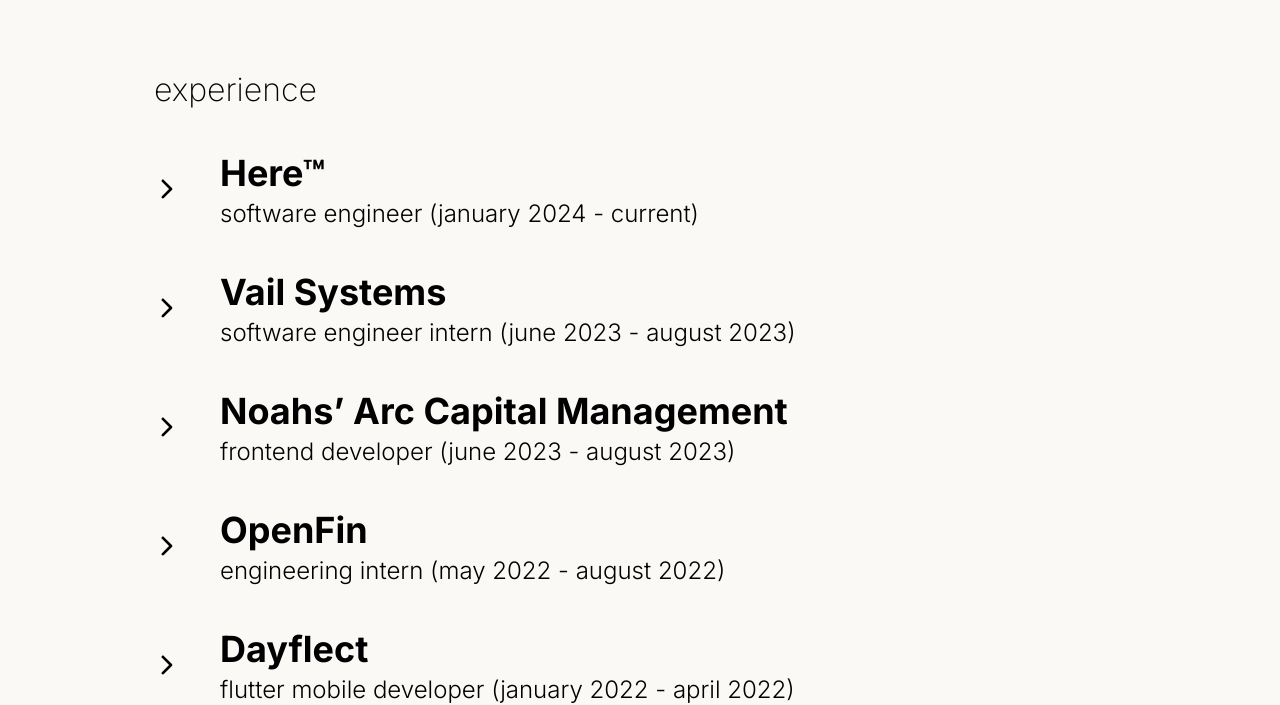
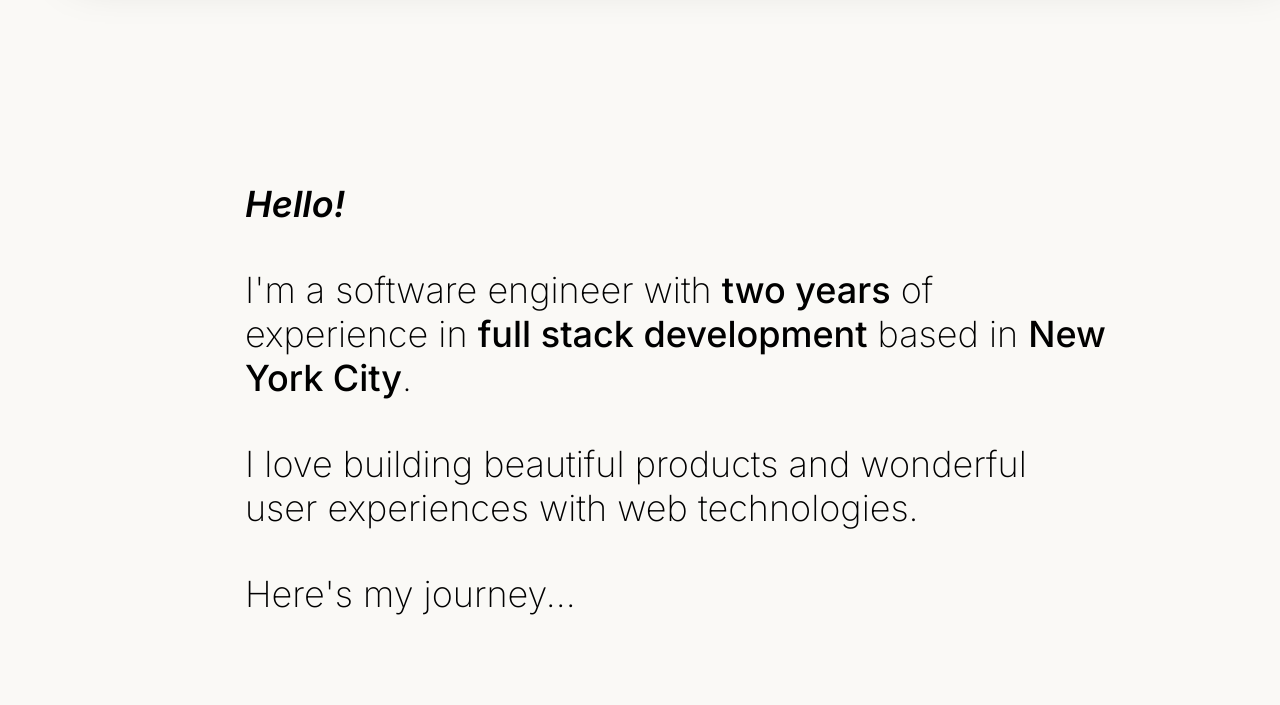
Before and after one commit to nilffej/jefflin, a React (Create React App) app: page / in a window 1280 px wide. Shown: the part 826-1531 px from the top of the page. Built offline with nearby package versions, Linux system fonts and the light colour scheme.

Commit message:
Added introduction section and fixed scrolling quirks with experiences

```diff
--- a/src/App.tsx
+++ b/src/App.tsx
@@ -1,6 +1,7 @@
 import styled, { ThemeProvider } from 'styled-components';
 
 import ExperienceSection from './components/ExperienceSection/ExperienceSection';
+import IntroductionSection from './components/IntroductionSection/IntroductionSection';
 import LandingSection from './components/LandingSection/LandingSection';
 import NavigationBar from './components/NavigationBar/NavigationBar';
 import GlobalStyle from './theme/globalStyles';
@@ -13,6 +14,7 @@
             <NavigationBar />
             <Container>
                 <LandingSection />
+                <IntroductionSection />
                 <ExperienceSection />
             </Container>
         </ThemeProvider>
@@ -22,9 +24,10 @@
 export default App;
 
 const Container = styled.div`
+    margin-left: 4.625rem;
     display: flex;
     flex-direction: column;
-    margin-left: 4.625rem;
+    align-items: center;
 
     @media only screen and (max-width: 600px), screen and (max-height: 480px) {
         margin-left: 0rem;
--- a/src/common/styled.ts
+++ b/src/common/styled.ts
@@ -1,10 +1,4 @@
 import styled from "styled-components";
-
-export const SectionContainer = styled.div`
-    height: 100vh;
-    position: relative;
-    z-index: 1;
-`;
 
 export const Text = styled.span`
     cursor: default;
--- a/src/components/ExperienceSection/ExpandableExperienceItem.tsx
+++ b/src/components/ExperienceSection/ExpandableExperienceItem.tsx
@@ -11,6 +11,7 @@
     index: number;
     setActiveItem: (id: number | null) => void;
     getDistanceToContainterTop: () => number;
+    scrollToTopOfSection: () => void;
 }
 
 const ExpandableExperienceItem: React.FC<ExpandableExperienceItemProps> = ({
@@ -18,7 +19,8 @@
     activeItem,
     index,
     setActiveItem,
-    getDistanceToContainterTop
+    getDistanceToContainterTop,
+    scrollToTopOfSection
 }) => {
     const { id, company, title, startDate, endDate, descriptions, skills } = experience;
     const shouldMoveOffscreen = activeItem !== null && activeItem !== id;
@@ -28,6 +30,13 @@
     const [activated, setActivated] = useState<boolean>(false);
 
     const isActive = activeItem === id;
+
+    useEffect(() => {
+        if (activated && containerRef.current) {
+            console.log('scrolling');
+            scrollToTopOfSection();
+        }
+    }, [isActive, activated]);
 
     useEffect(() => {
         if (isActive) {
@@ -50,9 +59,9 @@
     return (
         <HoverableContainer
             ref={containerRef}
-            $active={isActive}
             $index={index}
             $distanceToColumnTop={distanceToColumnTop}
+            $active={isActive}
             $activated={activated}>
             <Container
                 onClick={handleClick}
@@ -94,9 +103,9 @@
 };
 
 const HoverableContainer = styled.div<{
-    $active: boolean;
     $index: number;
     $distanceToColumnTop: number;
+    $active: boolean;
     $activated: boolean;
 }>`
     display: flex;
--- a/src/components/ExperienceSection/ExperienceDescription.tsx
+++ b/src/components/ExperienceSection/ExperienceDescription.tsx
@@ -3,7 +3,6 @@
 
 import { Text } from '../../common/styled';
 import { Skill } from '../../data/experience';
-import ScrollShadowContainer from './ScrollContainer/ScrollContainer';
 import SkillsSection from './SkillsSection';
 
 interface ExperienceDescriptionProps {
@@ -22,7 +21,7 @@
     skills
 }) => {
     return (
-        <Container $active={isActive} $activated={activated} height={'60vh'}>
+        <Container $active={isActive} $activated={activated}>
             <Body>
                 <DescriptionSection>
                     {descriptions.map((text, index) => (
@@ -37,7 +36,8 @@
 
 export default ExperienceDescription;
 
-const Container = styled(ScrollShadowContainer)<{ $active: boolean; $activated: boolean }>`
+const Container = styled.div<{ $active: boolean; $activated: boolean }>`
+    position: absolute;
     margin-top: ${({ theme }) => theme.px.base};
 
     ${({ $active, $activated }) =>
@@ -77,6 +77,7 @@
     gap: ${({ theme }) => theme.px.xlarge};
 
     margin-left: ${({ theme }) => theme.px.large};
+    margin-bottom: ${({ theme }) => theme.px.xlarge};
     padding: ${({ theme }) => theme.px.xsmall} ${({ theme }) => theme.px.base};
 `;
 
--- a/src/components/ExperienceSection/ExperienceSection.tsx
+++ b/src/components/ExperienceSection/ExperienceSection.tsx
@@ -2,22 +2,33 @@
 import styled from 'styled-components';
 
 import { EXPERIENCE_SECTION } from '../../common/sections';
-import { SectionContainer, Text } from '../../common/styled';
+import { Text } from '../../common/styled';
 import { experience } from '../../data/experience';
 import ExpandableExperienceItem from './ExpandableExperienceItem';
 
 const ExperienceSection: React.FC = () => {
     const [activeItem, setActiveItem] = useState<number | null>(null);
     const columnContainerRef = useRef() as RefObject<HTMLDivElement>;
+    const containerRef = useRef() as RefObject<HTMLDivElement>;
 
     const getDistanceToContainterTop = useCallback(() => {
         return columnContainerRef.current!.getBoundingClientRect().top;
     }, []);
 
+    const scrollToTopOfSection = useCallback(() => {
+        containerRef.current?.scrollIntoView({ behavior: 'smooth' });
+    }, []);
+
     return (
-        <SectionContainer id={EXPERIENCE_SECTION}>
-            <Container>
-                {activeItem ? <Header onClick={() => setActiveItem(null)}>back</Header> : <Header>experience</Header>}
+        <Container ref={containerRef}>
+            {/* <HeaderContainer>
+                <HeaderRow>
+                    {activeItem && <BackButton onClick={() => setActiveItem(null)}>back</BackButton>}
+                    <Header>my journey</Header>
+                </HeaderRow>
+                <Separator />
+            </HeaderContainer> */}
+            <Body id={EXPERIENCE_SECTION}>
                 <PositionedContainer ref={columnContainerRef}>
                     {experience.map((item, index) => (
                         <ExpandableExperienceItem
@@ -27,21 +38,73 @@
                             index={index}
                             setActiveItem={setActiveItem}
                             getDistanceToContainterTop={getDistanceToContainterTop}
+                            scrollToTopOfSection={scrollToTopOfSection}
                         />
                     ))}
                 </PositionedContainer>
-            </Container>
-        </SectionContainer>
+            </Body>
+        </Container>
     );
 };
 
 export default ExperienceSection;
 
 const Container = styled.div`
-    padding: ${({ theme }) => theme.px.xxlarge} ${({ theme }) => theme.px.xlarge};
+    display: flex;
+    flex-direction: column;
+    align-items: center;
+    width: 100%;
+    max-width: 70%;
 
-    @media only screen and (max-width: 600px) {
-        padding: ${({ theme }) => theme.px.xlarge} ${({ theme }) => theme.px.large};
+    @media only screen and (max-width: 768px) {
+        max-width: 85%;
+    }
+`;
+
+const HeaderContainer = styled.div`
+    display: flex;
+    flex-direction: column;
+    align-items: center;
+    width: 100%;
+`;
+
+const HeaderRow = styled.div`
+    width: 100%;
+    position: relative;
+    display: flex;
+    align-items: center;
+    justify-content: space-around;
+    padding: ${({ theme }) => theme.px.medium} 0;
+`;
+
+const Header = styled(Text)`
+    font-size: ${({ theme }) => theme.fontSize.medium};
+    font-weight: 200;
+    font-style: italic;
+`;
+
+const BackButton = styled(Text)`
+    position: absolute;
+    font-size: ${({ theme }) => theme.fontSize.base};
+    font-weight: 500;
+    justify-self: flex-start;
+    left: 0;
+`;
+
+const Separator = styled.div`
+    width: 100%;
+    border-top: 1px solid rgba(0, 0, 0, 0.2);
+`;
+
+const Body = styled.div`
+    position: relative;
+    min-height: 100vh;
+    max-width: 80em;
+    width: 100%;
+    padding: ${({ theme }) => theme.px.base} ${({ theme }) => theme.px.large};
+
+    @media only screen and (max-width: 768px) {
+        padding: ${({ theme }) => theme.px.small} ${({ theme }) => theme.px.small};
     }
 `;
 
@@ -54,8 +117,3 @@
     flex-direction: column;
     gap: ${({ theme }) => theme.px.large};
 `;
-
-const Header = styled(Text)`
-    font-size: ${({ theme }) => theme.px.medium};
-    font-weight: 200;
-`;
--- /dev/null
+++ b/src/components/IntroductionSection/IntroductionSection.tsx
@@ -0,0 +1,51 @@
+import styled from 'styled-components';
+
+const IntroductionSection = () => {
+    return (
+        <SectionContainer>
+            <Container>
+                <ItalicBold>Hello!</ItalicBold>
+                <Text>
+                    I'm a software engineer with <Semibold>two years</Semibold> of experience in{' '}
+                    <Semibold>full stack development</Semibold> based in <Semibold>New York City</Semibold>.
+                </Text>
+
+                <Text>I love building beautiful products and wonderful user experiences with web technologies.</Text>
+
+                <Text>Here's my journey...</Text>
+            </Container>
+        </SectionContainer>
+    );
+};
+
+export default IntroductionSection;
+
+const SectionContainer = styled.div`
+    display: flex;
+    justify-content: center;
+    width: 100%;
+`;
+
+const Container = styled.div`
+    padding: 14em 5em 14em;
+    max-width: max(50vw, 64em);
+
+    display: flex;
+    flex-direction: column;
+
+    gap: ${({ theme }) => theme.px.large};
+`;
+
+const Text = styled.span`
+    font-weight: 200;
+    font-size: ${({ theme }) => theme.fontSize.medium};
+`;
+
+const ItalicBold = styled(Text)`
+    font-style: italic;
+    font-weight: 600;
+`;
+
+const Semibold = styled(Text)`
+    font-weight: 500;
+`;
--- a/src/components/LandingSection/LandingSection.tsx
+++ b/src/components/LandingSection/LandingSection.tsx
@@ -1,7 +1,7 @@
 import styled from 'styled-components';
 
 import { HOME_SECTION } from '../../common/sections';
-import { SectionContainer, Text } from '../../common/styled';
+import { Text } from '../../common/styled';
 import { links } from '../../data/links';
 import JeffPhoto from '../../images/Jeff - BW.jpg';
 import HoverableButton from '../HoverableButton/HoverableButton';
@@ -10,7 +10,7 @@
 
 const LandingSection: React.FC = () => {
     return (
-        <SectionContainer id={HOME_SECTION}>
+        <LandingSectionContainer id={HOME_SECTION}>
             <Row>
                 <LeftPanel>
                     <TitleText>jeff lin</TitleText>
@@ -33,11 +33,18 @@
                     <Image src={JeffPhoto} />
                 </RightPanel>
             </Row>
-        </SectionContainer>
+        </LandingSectionContainer>
     );
 };
 
 export default LandingSection;
+
+const LandingSectionContainer = styled.div`
+    height: 98vh;
+    height: 98lvh;
+    width: 100%;
+    box-shadow: 0px 1em 3em rgba(0, 0, 0, 0.2);
+`;
 
 const Row = styled.div`
     display: flex;
@@ -64,8 +71,10 @@
     display: flex;
     flex-direction: column;
     justify-content: center;
+    padding: ${({ theme }) => theme.px.medium};
 
     @media only screen and (max-width: 768px) {
+        padding: unset;
         display: none;
     }
 `;
```
Also changed, not shown: src/data/experience.ts (+19 -15 lines).
